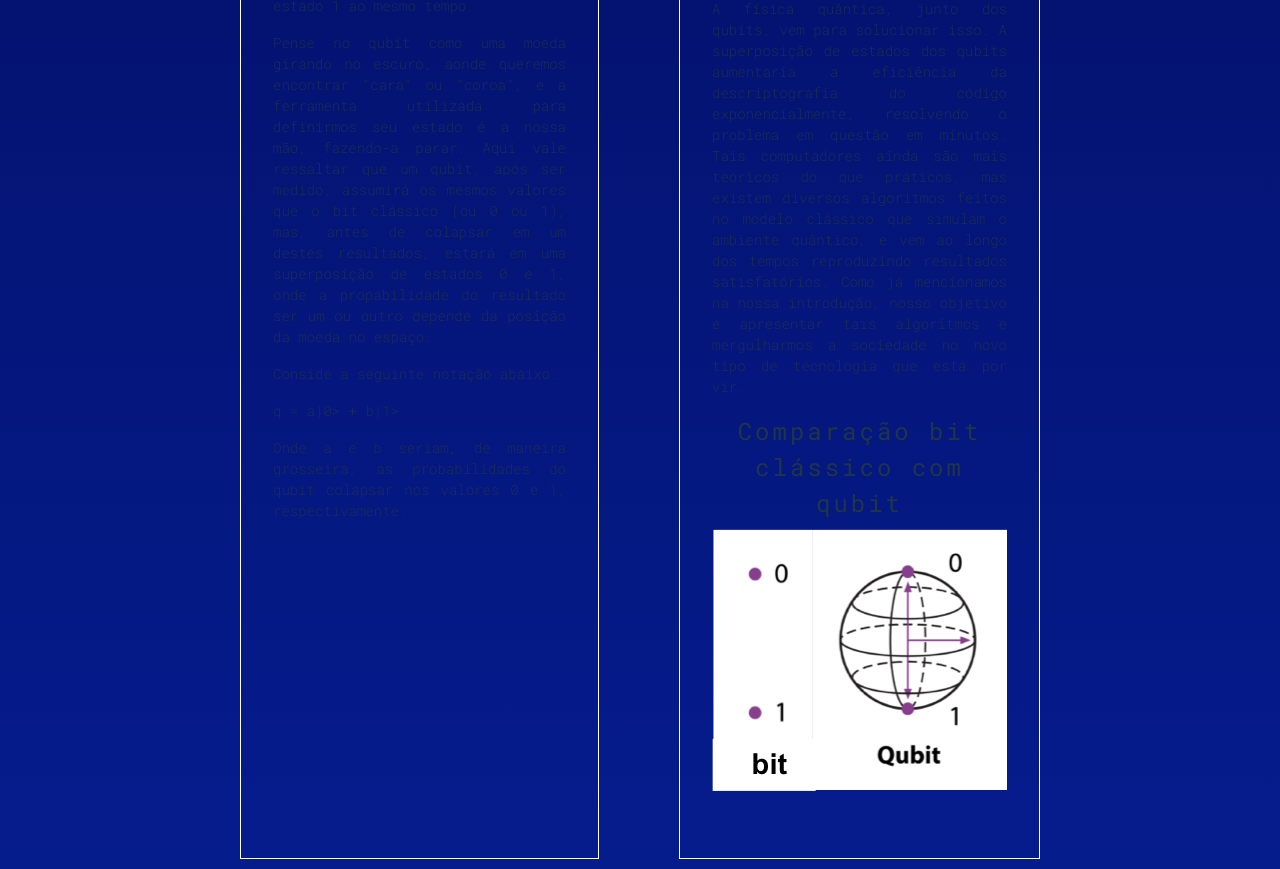
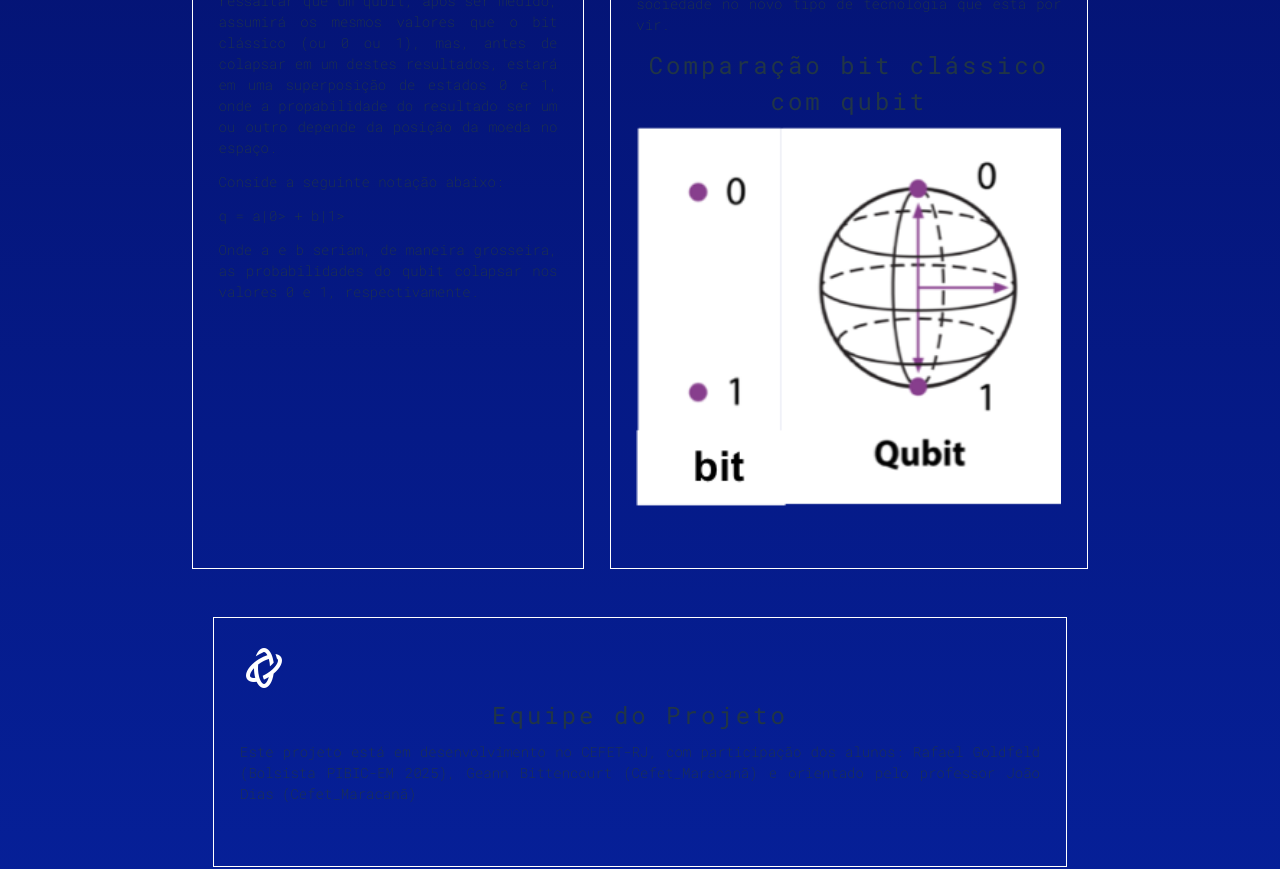
Before and after one commit to JoaoDias21/labweb, a React (Vite) app: page / in a window 1280 px wide. Shown: the part 1640-2509 px from the top of the page. Built offline with nearby package versions, Linux system fonts and the light colour scheme.

Commit message:
Make home page, simulator page fully responsible and education page partially responsible

```diff
--- a/src/pages/education/App.jsx
+++ b/src/pages/education/App.jsx
@@ -90,7 +90,31 @@ function Education() {
                         <h1>Trilhas formativas Labweb/Quântica</h1>
                         <p>No LabWeb/Quântica, você pode dar seus primeiros passos em computação quântica de forma prática e acessível. Aqui você encontrará minicursos, palestras e materiais em PDF para auxiliar no aprendizado de computação quântica. Bons estudos!</p>
                     </div>
-                    <div className='projects-box'>
+
+                    <div className='educationBox'>
+
+                        <div className='selectBar'>
+                            <div className='box box-courseSelection'>
+                                <img src='/icons8-source-code-48.png'/>
+                                <div className="information">
+                                    <h2>Trilhas formativas</h2>
+                                    <h3>Minicursos WECIQ 2024</h3>
+                                    <div className="info-nav">
+                                        <button onClick={showMinicursoWECIQ_1}>Minicurso de Códigos Quânticos</button>
+                                        <button onClick={showMinicursoWECIQ_2}>Minicurso de Internet Quântica</button>
+                                    </div>
+                                    <h3>Minicursos SEPEX</h3>
+                                    <div className="info-nav">
+                                        <button onClick={showMinicursoSEPEX_1}>Minicurso 2021/2022</button>
+                                        <button onClick={showMinicursoSEPEX_2}>Minicurso 2023/2024</button>
+                                    </div>
+                                </div>
+
+
+                            </div>
+                        </div>
+
+                        <div className='educationContent'>
                             <div className='box box-miniCourse'>
                                 <div hidden={isVideo} className="information">
                                     <h2>{courseTitle}</h2>
@@ -118,25 +142,9 @@ function Education() {
                                         onMouseLeave={downloadBtnHover}>{part}
                                 </button>
                             </div>
-
-                        <div className='box box-courseSelection'>
-                            <img src='/icons8-source-code-48.png'/>
-                            <div className="information">
-                                <h2>Trilhas formativas</h2>
-                                <h3>Minicursos WECIQ 2024</h3>
-                                <div className="info-nav">
-                                    <button onClick={showMinicursoWECIQ_1}>Minicurso de Códigos Quânticos</button>
-                                    <button onClick={showMinicursoWECIQ_2}>Minicurso de Internet Quântica</button>
-                                </div>
-                                <h3>Minicursos SEPEX</h3>
-                                <div className="info-nav">
-                                    <button onClick={showMinicursoSEPEX_1}>Minicurso 2021/2022</button>
-                                    <button onClick={showMinicursoSEPEX_2}>Minicurso 2023/2024</button>
-                                </div>
                         </div>
 
 
-                        </div>
                     </div>
                 </div>
             </div>
--- a/src/pages/home/App.jsx
+++ b/src/pages/home/App.jsx
@@ -21,6 +21,7 @@ function Home() {
                         <p>O labweb&#47;Quântica é um projeto de divulgação científica sobre computação e comunicações quânticas, aqui você terá acesso a várias ferramentas de aprendizagem, pesquisa e simulações quânticas!</p>
                    </div>
                  <div className='projects-box'>
+                     <div className="tbox">
                          <div className='box box-one'>
                              <img src='/icons8-recycle-48.png'/>
                              <div className="information">
@@ -60,12 +61,16 @@ function Home() {
                                      nosso objetivo é apresentar tais algoritmos e mergulharmos a sociedade no novo tipo de
                                      tecnologia que está por vir.</p>
                                  <h2>Comparação bit clássico com qubit</h2>
+                                 <div className="qubitImg">
                                      <img src="/bitqubit.png"/>
+                                 </div>
+
                                  <LearnMore/>
                              </div>
 
                          </div>
-
+                     </div>
+                 <div className="hbox">
                      <div className='box box-four'>
                          <img src='/icons8-physics-48.png'/>
                          <div className="information">
@@ -76,6 +81,8 @@ function Home() {
 
                      </div>
                  </div>
+
+                 </div>
                 </div>
             </div>
         </div>
--- a/src/styles/style.css
+++ b/src/styles/style.css
@@ -76,7 +76,7 @@ body {
     height: 100vh;
     width: 100vw;
     text-align: center;
-    padding-top: 6rem;
+    padding-top: 6vw;
     flex: 1;
 }
 
@@ -96,32 +96,81 @@ body {
 
 .secondBack p{
     font-weight: 200;
-    margin-bottom: 1rem;
+    margin-bottom: 1vw;
     text-align: justify;
 }
 
 .info{
-    padding: 2rem 18rem;
+    padding: 2vw 15vw;
     text-align: center;
     align-items: center;
 }
 
 .projects-box {
-    display: grid;
-    column-gap: 5rem;
-    grid-template-columns: repeat(3, 1fr);
-    padding: 0 15rem;
+    display: flex;
+    column-gap: 5vw;
+    padding: 0 15vw;
     text-align: justify;
+    flex-direction: column;
+
+}
+
+@media (max-width: 900px) {
+    .tbox{
+        display: flex;
+        flex-direction: column;
+    }
+    .education-box{
+        padding: 0;
+        gap: 0;
+        flex-direction: column;
+    }
+
+    .sphereContainer{
+        height: 100%;
+        padding: 2vw 10vw;
+    }
+
+}
+
+@media (min-width: 901px) {
+    .tbox{
+        display: flex;
+        flex-direction: row;
+        gap: 2vw;
+    }
+    .educationBox{
+        display: flex;
+        flex-direction: row;
+        padding: 0 15vw;
+        gap: 5vw;
+    }
+
+    .sphereContainer{
+        height: 100%;
+        padding: 4vw 18vw;
+    }
+
+}
+
+
+
+.hbox{
+    display: flex;
 }
 
 .box{
     border: 1px solid white;
-    padding: 2rem;
+    padding: 2vw;
     font-size: 14px;
     cursor: pointer;
     transition: 1s;
     margin-bottom: 3rem;
     max-width: 800px;
+}
+
+.box .qubitImg img{
+    width: 100%;
 }
 
 .box .information {
@@ -133,8 +182,8 @@ body {
 }
 
 .box .information h3 {
-    margin-top: 2rem;
-    margin-bottom: 1rem;
+    margin-top: 2vw;
+    margin-bottom: 1vw;
 }
 
 .box .information h2 {
@@ -168,31 +217,18 @@ body {
     color: #0d0053;
 }
 
-.box-one {
-    grid-column-start: 1;
-    grid-column-end: 3;
-    grid-row-start: 1;
-    grid-row-end: 3;
+.educationContent{
+    display: flex;
+    flex-direction: column;
+    order: 1;
 }
 
-.box-two {
-    grid-column-start: 3;
-    grid-column-end: 4;
-    grid-row-start: 1;
-    grid-row-end: 3;
+.selectBar{
+    display: flex;
+    order: 2;
 }
 
-.box-miniCourse {
-    grid-column-start: 1;
-    grid-column-end: 2;
-}
 
-.box-courseSelection{
-    grid-column-start: 2;
-    grid-column-end: 4;
-    grid-row-start: 1;
-    grid-row-end: 3;
-}
 
 .box-four {
     grid-column-start: 1;
@@ -281,10 +317,7 @@ body {
     background-color: #2a0ba8;
 }
 
-.sphereContainer{
-    height: 100vh;
-    padding: 4rem 18rem;
-}
+
 
 .XGateButton{
     background-color: darkred;
```
Lines whose indentation alone changed are shown as unchanged.
